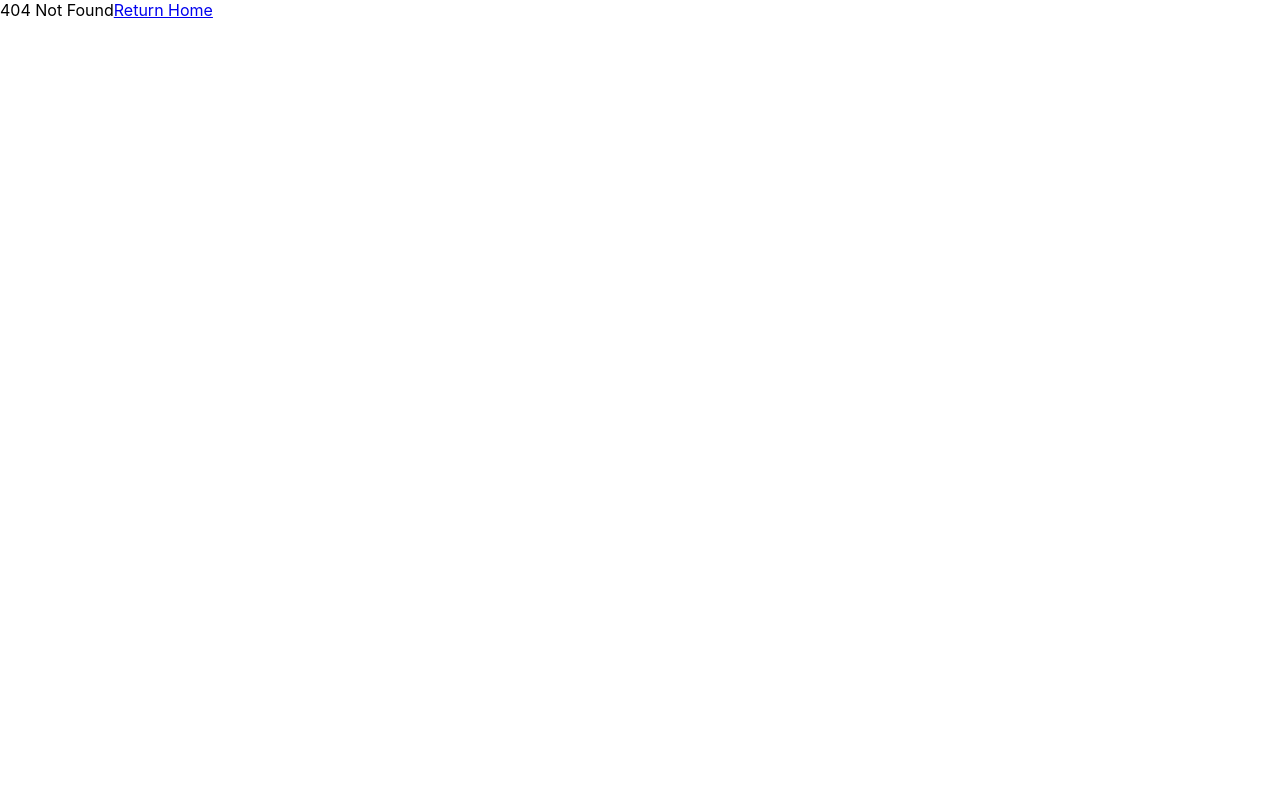
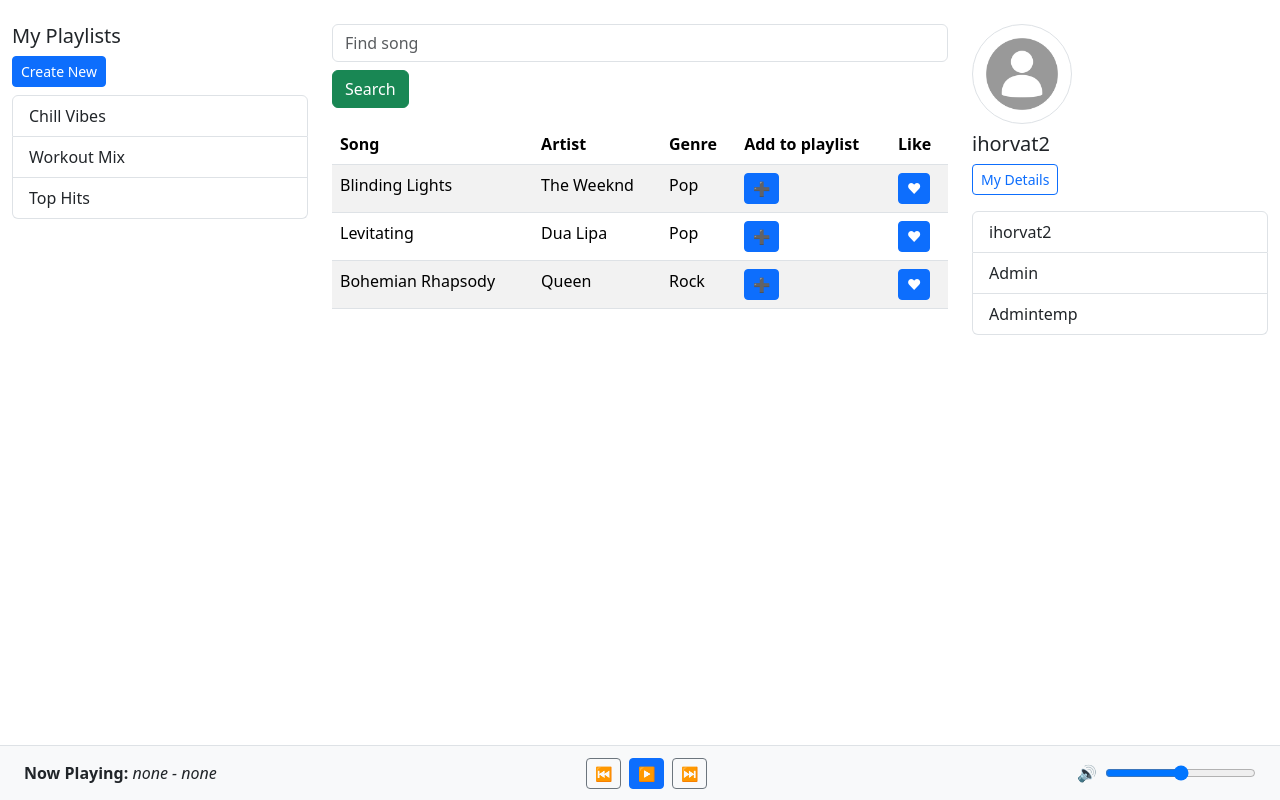
Before and after one commit to bravenscak/sinewave-frontend, a React (Create React App) app: page /dashboard in a window 1280 px wide. Before the commit this address had no page. Built offline with nearby package versions, Linux system fonts and the light colour scheme.

Commit message:
demo sastanak

```diff
--- /dev/null
+++ b/src/components/pages/Dashboard.js
@@ -0,0 +1,131 @@
+import React, { useState } from "react";
+import { Link } from 'react-router-dom';
+import "bootstrap/dist/css/bootstrap.min.css";
+import avatar from '../img/default-avatar.webp';
+
+const Dashboard = () => {
+  const [playlists, setPlaylists] = useState([
+    "Chill Vibes",
+    "Workout Mix",
+    "Top Hits",
+  ]);
+  const [songs, setSongs] = useState([
+    { name: "Blinding Lights", artist: "The Weeknd", genre: "Pop" },
+    { name: "Levitating", artist: "Dua Lipa", genre: "Pop" },
+    { name: "Bohemian Rhapsody", artist: "Queen", genre: "Rock" },
+  ]);
+  const [users, setUsers] = useState(["ihorvat2", "Admin", "Admintemp"]);
+  const [searchQuery, setSearchQuery] = useState("");
+
+  const handleCreatePlaylist = () => {
+    const newPlaylist = prompt("Enter new playlist name:");
+    if (newPlaylist) {
+      setPlaylists([...playlists, newPlaylist]);
+    }
+  };
+
+  const handleSearch = () => {
+    alert(`Searching for: ${searchQuery}`);
+  };
+
+  return (
+    <div className="container-fluid mt-4">
+      <div className="row">
+        <div className="col-md-3">
+          <h5>My Playlists</h5>
+          <Link to="/createplaylist" className="btn btn-primary btn-sm mb-2">
+  Create New
+</Link>
+          <ul className="list-group">
+            {playlists.map((playlist, index) => (
+              <li key={index} className="list-group-item">
+                {playlist}
+              </li>
+            ))}
+          </ul>
+        </div>
+
+        <div className="col-md-6">
+          <div className="mb-3">
+            <input
+              type="text"
+              className="form-control"
+              placeholder="Find song"
+              value={searchQuery}
+              onChange={(e) => setSearchQuery(e.target.value)}
+            />
+            <button className="btn btn-success mt-2" onClick={handleSearch}>
+              Search
+            </button>
+          </div>
+          <table className="table table-striped">
+            <thead>
+              <tr>
+                <th>Song</th>
+                <th>Artist</th>
+                <th>Genre</th>
+                <th>Add to playlist</th>
+                <th>Like</th>
+              </tr>
+            </thead>
+            <tbody>
+              {songs.map((song, index) => (
+                <tr key={index}>
+                  <td>{song.name}</td>
+                  <td>{song.artist}</td>
+                  <td>{song.genre}</td>
+                  <td><button className="btn btn-primary btn-sm">➕</button></td>
+                  <td><button className="btn btn-primary btn-sm">♥</button></td>
+                </tr>
+              ))}
+            </tbody>
+          </table>
+        </div>
+
+        <div className="col-md-3">
+
+          <img
+            src={avatar}
+            alt="User Avatar"
+            className="img-thumbnail rounded-circle mb-2"
+            style={{ width: "100px", height: "100px", objectFit: "cover" }}
+          />
+          <h5>ihorvat2</h5>
+          <Link
+            to="/profiledetails"
+            className="btn btn-outline-primary btn-sm mb-3"
+          >
+            My Details
+          </Link>
+          <ul className="list-group">
+            {users.map((user, index) => (
+              <li key={index} className="list-group-item">
+                {user}
+              </li>
+            ))}
+          </ul>
+
+        </div>
+      </div>
+
+      <footer className="fixed-bottom bg-light border-top py-2 px-4 d-flex justify-content-between align-items-center">
+        <div>
+          <strong>Now Playing:</strong> <i>none - none</i>
+        </div>
+
+        <div className="d-flex align-items-center gap-2">
+          <button className="btn btn-outline-secondary btn-sm">⏮️</button>
+          <button className="btn btn-primary btn-sm">▶️</button>
+          <button className="btn btn-outline-secondary btn-sm">⏭️</button>
+        </div>
+
+        <div className="d-flex align-items-center">
+          <label className="me-2 mb-0">🔊</label>
+          <input type="range" min="0" max="100" defaultValue="50" />
+        </div>
+      </footer>
+    </div>
+  );
+};
+
+export default Dashboard;
--- a/src/components/pages/LangingPage.js
+++ b/src/components/pages/LangingPage.js
@@ -1,32 +1,33 @@
 import React from 'react';
+import { Link } from 'react-router-dom';
+import bgImage from '../img/5af4b12d-098e-4050-9de0-44cc5855d855.png';
+import 'bootstrap/dist/css/bootstrap.min.css';
 
 const LandingPage = () => {
-  const navItems = ["Register", "Login", "MyPlaylists", "MySongs", "ProfileDetails", "UploadSong"];
-
   return (
-    <div className="min-h-screen bg-gradient-to-br from-indigo-900 via-purple-800 to-black text-white">
-      <nav className="flex items-center justify-between px-8 py-6 bg-black bg-opacity-30 backdrop-blur-md">
-        <h1 className="text-3xl font-bold tracking-widest text-white">SINEWAVE</h1>
-        <ul className="flex space-x-6 text-lg font-medium">
-          {navItems.map((item) => (
-            <li key={item}>
-              <a
-                href={`${item.toLowerCase()}`}
-                className="hover:text-indigo-300 transition"
-              >
-                {item}
-              </a>
-            </li>
-          ))}
-        </ul>
-      </nav>
-      <div>
-        <section>
-          <img alt="" src='../img/5af4b12d-098e-4050-9de0-44cc5855d855.png'/>
-        </section>
+    <div
+      className="d-flex flex-column justify-content-center align-items-center text-white text-center"
+      style={{
+        backgroundImage: `url(${bgImage})`,
+        backgroundSize: 'cover',
+        backgroundPosition: 'center',
+        height: '100vh',
+        width: '100vw',
+      }}
+    >
+      <h1 className="display-1 fw-bold mb-4" style={{ textShadow: '2px 2px 5px rgba(0,0,0,0.7)' }}>
+        SineWave
+      </h1>
+      <div className="d-flex gap-3">
+        <Link to="/login" className="btn btn-light btn-lg">
+          Login
+        </Link>
+        <Link to="/register" className="btn btn-light btn-lg">
+          Register
+        </Link>
       </div>
     </div>
   );
-}
+};
 
 export default LandingPage;
```
Also changed, not shown: src/App.js (+11 -0 lines), src/components/img/default-avatar.webp (added).
